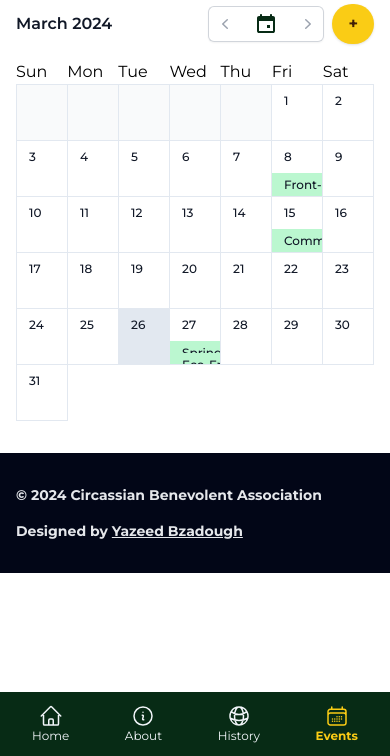
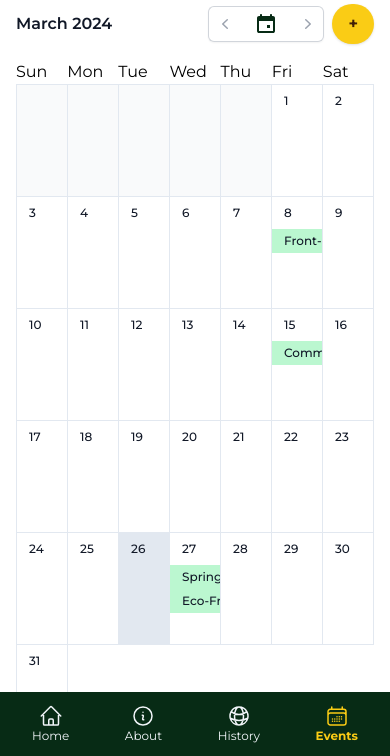
Before and after one commit to yazeedb/cba-theme, an Astro site: page /events in a window 390 px wide. Shown: the part 88-844 px from the top of the page. Built offline with nearby package versions, Linux system fonts and the light colour scheme; Astro itself is replaced by a stand-in of ours.

Commit message:
EventsCalendar: Fix events layout

```diff
--- a/src/components/EventCalendar.tsx
+++ b/src/components/EventCalendar.tsx
@@ -160,6 +160,7 @@ export const EventCalendar = ({ events }: EventCalendarProps) => {
               {day}
             </time>
 
+            <div id="events" className="flex flex-col w-full">
               {eventsForDay.map((e) => (
                 <div
                   key={e.id}
@@ -168,6 +169,7 @@ export const EventCalendar = ({ events }: EventCalendarProps) => {
                   {e.title}
                 </div>
               ))}
+            </div>
           </Day>
         ))}
       </div>
@@ -183,7 +185,7 @@ const Day = ({ children, className, ...rest }: DayProps) => {
       {...rest}
       type="button"
       className={cn(
-        'flex items-start h-14 md:h-28 focus:z-10 border-r border-b border-slate-200 text-xs font-medium',
+        'flex items-start h-28 text-left border-r border-b border-slate-200 text-xs font-medium',
         className
       )}
     >
```
Lines whose indentation alone changed are shown as unchanged.
